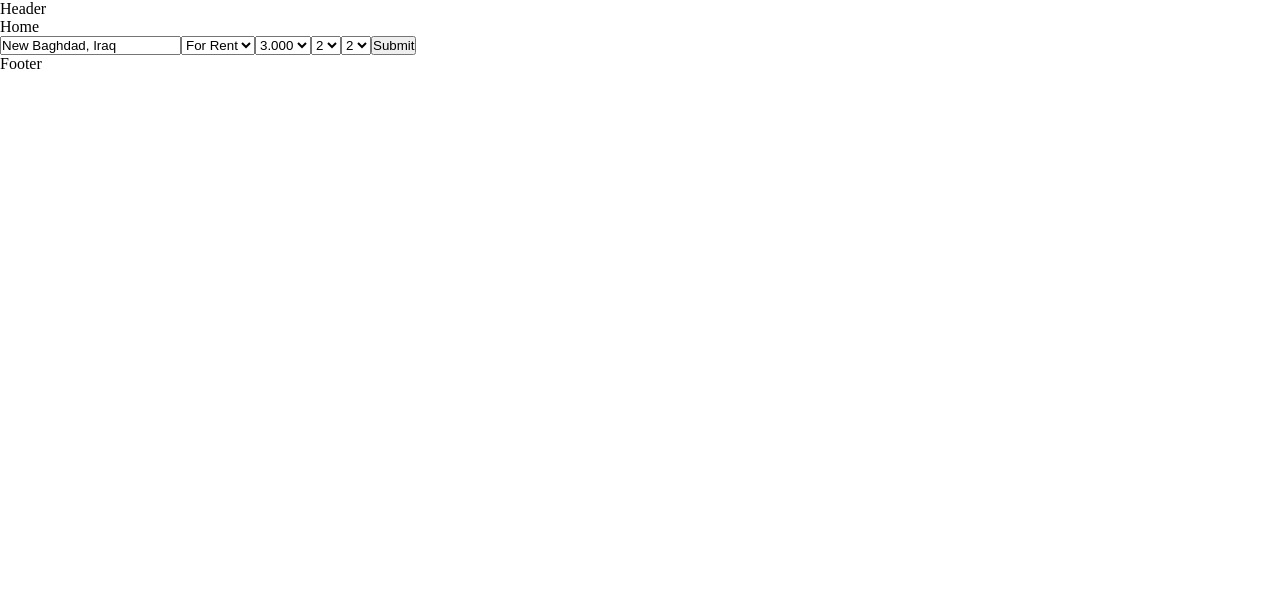
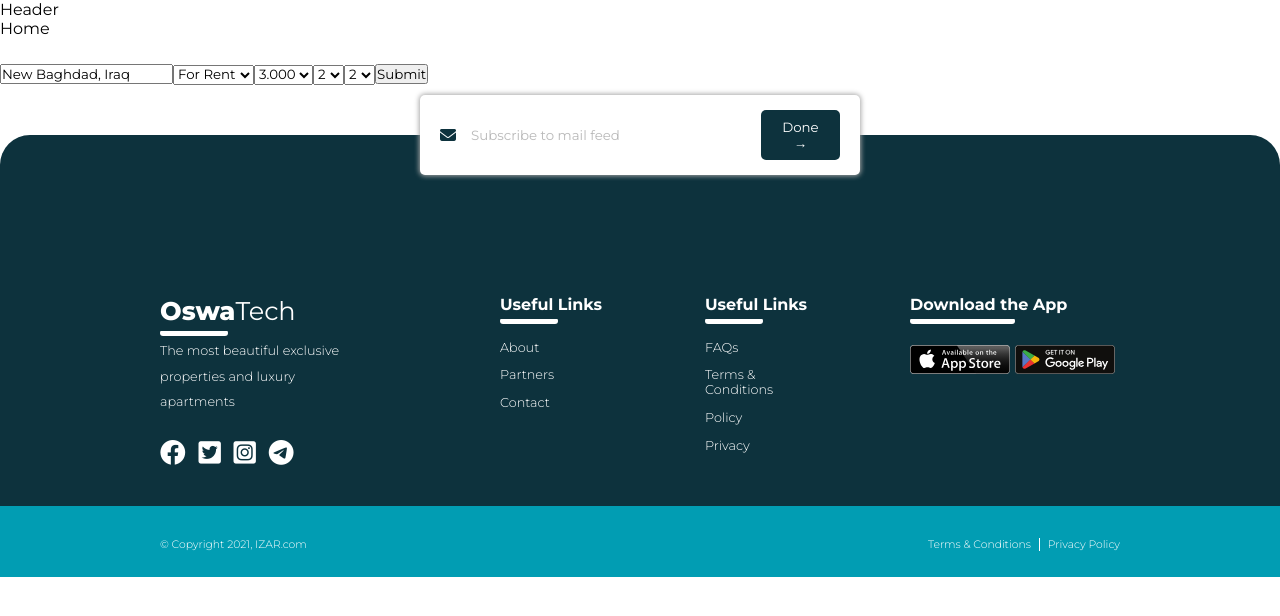
Before and after one commit to mhdalihoria/real-estate, a React (Vite) app: page / in a window 1280 px wide. Shown: the top 616 px of the page. Built offline with nearby package versions, Linux system fonts and the light colour scheme.

Commit message:
Created Footer

```diff
--- a/index.html
+++ b/index.html
@@ -3,7 +3,19 @@
   <head>
     <meta charset="UTF-8" />
     <meta name="viewport" content="width=device-width, initial-scale=1.0" />
-    <link rel="stylesheet" href="https://cdnjs.cloudflare.com/ajax/libs/font-awesome/6.2.0/css/all.min.css" integrity="sha512-xh6O/CkQoPOWDdYTDqeRdPCVd1SpvCA9XXcUnZS2FmJNp1coAFzvtCN9BmamE+4aHK8yyUHUSCcJHgXloTyT2A==" crossorigin="anonymous" referrerpolicy="no-referrer" />
+    <link
+      rel="stylesheet"
+      href="https://cdnjs.cloudflare.com/ajax/libs/font-awesome/6.2.0/css/all.min.css"
+      integrity="sha512-xh6O/CkQoPOWDdYTDqeRdPCVd1SpvCA9XXcUnZS2FmJNp1coAFzvtCN9BmamE+4aHK8yyUHUSCcJHgXloTyT2A=="
+      crossorigin="anonymous"
+      referrerpolicy="no-referrer"
+    />
+    <link rel="preconnect" href="https://fonts.googleapis.com" />
+    <link rel="preconnect" href="https://fonts.gstatic.com" crossorigin />
+    <link
+      href="https://fonts.googleapis.com/css2?family=Inter:wght@400;500&family=Montserrat:wght@300;400;700;800&display=swap"
+      rel="stylesheet"
+    />
     <title>OswaTech - Real Estate</title>
   </head>
   <body>
--- a/src/App.css
+++ b/src/App.css
@@ -3,6 +3,25 @@
   --secondary-dark: #5e9db3;
   --scrollbar-bg: #f1f1f1;
   --scrollbar-fg: #bedfe4;
+}
+.stronger-text {
+  font-weight: 800;
+}
+
+.strong-text {
+  font-weight: 700;
+}
+
+.thin-text {
+  font-weight: 300;
+}
+
+.regular-text {
+  font-weight: 400;
+}
+
+body {
+    /* height: 100%; */
 }
 
 /* ********************************************* */
@@ -11,21 +30,21 @@
 
 /* Styling scrollbar - start*/
 .query-results--details--listings::-webkit-scrollbar {
-    width: 6px;               /* width of the entire scrollbar */
+  width: 6px; /* width of the entire scrollbar */
 }
 
 .query-results--details--listings::-webkit-scrollbar-track {
-    background: var(--scrollbar-bg);        /* color of the tracking area */
+  background: var(--scrollbar-bg); /* color of the tracking area */
 }
 
 .query-results--details--listings::-webkit-scrollbar-thumb {
-    background-color: var(--scrollbar-fg);    /* color of the scroll thumb */
-    border-radius: 20px;       /* roundness of the scroll thumb */
-    border: 3px solid var(--scrollbar-bg);  /* creates padding around scroll thumb */
+  background-color: var(--scrollbar-fg); /* color of the scroll thumb */
+  border-radius: 20px; /* roundness of the scroll thumb */
+  border: 3px solid var(--scrollbar-bg); /* creates padding around scroll thumb */
 }
 
 /* Works on Firefox */
-.query-results--details--listings{
+.query-results--details--listings {
   scrollbar-width: thin;
   scrollbar-color: var(--scrollbar-fg) var(--scrollbar-bg);
 }
@@ -77,13 +96,12 @@
 }
 
 .icon-small {
-    background: var(--main-dark) ;
+  background: var(--main-dark);
   color: white;
   padding: 10px 8px;
   border-radius: 8px;
   font-size: 13px;
   margin-right: 5px;
-
 }
 
 .listing--card {
@@ -107,8 +125,8 @@
   padding: 5px 25px;
   border-radius: 9px;
 
-    font-size: .7em;
-    color:var(--secondary-dark);
+  font-size: 0.7em;
+  color: var(--secondary-dark);
   font-weight: 700;
 }
 
@@ -120,30 +138,30 @@
 }
 
 .card-price-location {
-    margin-top: .4em;
+  margin-top: 0.4em;
 }
 
 .card-price {
   font-size: 1.3rem;
   color: var(--main-dark);
   font-weight: 700;
-    margin-right: .5em;
+  margin-right: 0.5em;
 }
 
 .card-location {
-    font-size: .95rem;
+  font-size: 0.95rem;
   font-weight: 400;
   color: #515151;
 }
 
 .card-features {
-    margin-top: .55em;
+  margin-top: 0.55em;
 
   display: flex;
   flex-wrap: wrap;
 }
 
-.card-features--text{
+.card-features--text {
   margin-right: 7px;
 }
 
@@ -155,7 +173,176 @@
 /**           STYLING RENT PAGE - END           **/
 /* ********************************************* */
 
+/* ********************************************* */
+/**          STYLING FOOTER - START             **/
+/* ********************************************* */
+footer {
+  width: 100%;
+  color: #fff;
+  margin-top: 50px;
+  ;
+}
 
+.footer-upper--mail-feed {
+  background: #fff;
+  width: 300px;
+  margin: 0 auto;
+  box-shadow: 0px 0px 5px 1px rgb(167, 167, 167);
+  border-radius: 5px;
+  padding: 15px 20px;
+  transform: translateY(-50%);
+
+  display: flex;
+  justify-content: center;
+  align-items: center;
+}
+
+.fa-envelope {
+  color: var(--main-dark);
+  padding-right: 5px;
+}
+
+.mail-feed--input {
+  border: none;
+  opacity: 0.5;
+  padding: 0 10px;
+  width: 60%;
+}
+
+.mail-feed--input:focus {
+  outline: none;
+}
+
+.mail-feed--btn {
+    border: none;
+    background-color: var(--main-dark);
+    color: #fff;
+    padding: 9px 5px;
+    border-radius: 5px;
+}
+
+.footer-upper {
+  background: var(--main-dark);
+
+  border-top-left-radius: 30px;
+  border-top-right-radius: 30px;
+}
+
+.footer-upper--footer-body {
+  display: flex;
+  flex-wrap: wrap;
+  justify-content: space-between;
+
+  width: 75%;
+  margin: 0 auto;
+  padding-bottom: 40px;
+}
+
+.footer-upper--footer-body,
+.footer-body--intro,
+.footer-body--useful-links,
+.footer-body--help,
+.footer-body--download {
+  margin-top: 40px;
+}
+
+.footer-body--intro {
+  width: 250px;
+}
+
+.footer-body--intro span {
+  font-size: 1.6rem;
+}
+
+.footer-body--intro__desc {
+  font-size: 0.8rem;
+  padding-top: 0.8rem;
+  width: 85%;
+  line-height: 2em;
+}
+
+.footer-body--into__socials {
+  margin-top: 25px;
+}
+
+.footer-body--into__socials i {
+  font-size: 1.6rem;
+  padding-right: 0.5em;
+  cursor: pointer;
+}
+
+.footer-body--useful-links,
+.footer-body--help {
+  width: 115px;
+}
+
+.title {
+  margin-bottom: 1em;
+  padding-bottom: 10px;
+  position: relative;
+  z-index: 1;
+}
+
+.title:before {
+  content: "";
+  position: absolute;
+  left: 0;
+  bottom: 0;
+  height: 1px;
+  width: 50%;
+  border-bottom: 5px solid #fff;
+  border-radius: 5px;
+}
+
+.item {
+  padding-bottom: 1em;
+  font-size: 0.8rem;
+  cursor: pointer;
+}
+
+.download-container img {
+  width: 100px;
+  height: auto;
+  margin-top: 5px;
+  padding-right: 5px;
+}
+
+/**************footer lower************/
+.footer-lower {
+  background: #019db3;
+}
+
+.footer-lower-body {
+  display: flex;
+  justify-content: space-between;
+  flex-wrap: wrap;
+
+  width: 75%;
+  margin: 0 auto;
+  padding-top: 2rem;
+  padding-bottom: 1.6rem;
+}
+
+.footer-lower--copyright,
+.footer-lower--terms {
+  font-size: 0.675rem;
+}
+
+.footer-lower--terms a,
+.footer-lower--copyright span {
+  text-decoration: none;
+  color: #fff;
+}
+
+.footer-lower--terms .terms {
+  border-right: 1px solid #fff;
+  padding-right: 0.5rem;
+  margin-right: 0.5rem;
+}
+
+/* ********************************************* */
+/**          STYLING FOOTER - END             **/
+/* ********************************************* */
 
 /* ********************************************* */
 /**           MEDIA QUERIES - START             **/
@@ -165,6 +352,17 @@
   .query-results--details--listings {
     grid-template-columns: repeat(2, 1fr);
     max-height: 1200px;
+  }
+
+  .footer-upper--mail-feed {
+    width: 400px;
+  }
+  .mail-feed--input {
+    width: 70%;
+  }
+
+  .mail-feed--btn {
+      padding: 9px 13px;
   }
 }
 
@@ -178,12 +376,11 @@
   .query-results {
     grid-template-columns: 1fr 1.5fr;
     grid-gap: 1rem;
-        grid-template-areas:
-        "map details";
+    grid-template-areas: "map details";
   }
   .query-results--details--listings {
     grid-template-columns: repeat(2, 1fr);
-        justify-items:start ;
+    justify-items: start;
     max-height: 750px;
   }
 
@@ -191,11 +388,9 @@
     height: 100%;
     width: 100%;
   }
-
 }
 
 @media (min-width: 1200px) {
-
   .query-results--details--listings {
     grid-template-columns: repeat(3, 1fr);
   }
@@ -203,19 +398,14 @@
   .listing--card {
     max-width: 200px;
     margin-bottom: 2rem;
-
   }
 }
-
 
 @media (min-width: 1450px) {
   .listing--card {
     max-width: 250px;
     margin-bottom: 2rem;
-
   }
-
-
 }
 
 /* ********************************************* */
--- a/src/Components/Footer.jsx
+++ b/src/Components/Footer.jsx
@@ -1,9 +1,86 @@
-import React from 'react'
+import React from "react";
+import appStore from "../images/app-store.svg";
+import playStore from "../images/play-store.svg";
 
 const Footer = () => {
   return (
-    <div>Footer</div>
-  )
-}
+    <footer>
+      {/*********** the dark blue side of the footer ************/}
 
-export default Footer
+      <div className="footer-upper">
+        {/*********** the input field in footer ************/}
+        <div className="footer-upper--mail-feed">
+          <i className="fa-solid fa-envelope"></i>
+          <input
+            type="email"
+            placeholder="Subscribe to mail feed"
+            className="mail-feed--input"
+          />
+          <button className="mail-feed--btn">Done →</button>
+        </div>
+
+        <div className="footer-upper--footer-body">
+          {/*********** company name and description + social media links ************/}
+          <div className="footer-body--intro">
+            <span className="title">
+              <span className="stronger-text">Oswa</span>Tech
+            </span>
+            <p className="footer-body--intro__desc thin-text">
+              The most beautiful exclusive properties and luxury apartments
+            </p>
+            <div className="footer-body--into__socials">
+              <i className="fa-brands fa-facebook"></i>
+              <i className="fa-brands fa-square-twitter"></i>
+              <i className="fa-brands fa-square-instagram"></i>
+              <i className="fa-brands fa-telegram"></i>
+            </div>
+          </div>
+
+          {/*********** useful links ************/}
+          <div className="footer-body--useful-links">
+            <p className="title strong-text">Useful Links</p>
+
+            <p className="item thin-text">About</p>
+            <p className="item thin-text">Partners</p>
+            <p className="item thin-text">Contact</p>
+          </div>
+
+          {/*********** help ************/}
+          <div className="footer-body--help">
+          <p className="title strong-text">Useful Links</p>
+
+            <p className="item thin-text">FAQs</p>
+            <p className="item thin-text">Terms & Conditions</p>
+            <p className="item thin-text">Policy</p>
+            <p className="item thin-text">Privacy</p>
+          </div>
+
+          {/*********** get on app store ************/}
+          <div className="footer-body--download">
+            <p className="title strong-text">
+              Download the App
+            </p>
+            <div className="download-container">
+              <img src={appStore} alt="Get it on App Store" />
+              <img src={playStore} alt="Get it on Play Store" />
+            </div>
+          </div>
+        </div>
+      </div>
+      {/*********** the light blue side of the footer ************/}
+      <div className="footer-lower">
+        <div className="footer-lower-body">
+        <div className="footer-lower--copyright">
+          <span className="thin-text">&copy; Copyright 2021, IZAR.com</span>
+        </div>
+        <div className="footer-lower--terms">
+          <a href="#" className="thin-text terms">Terms & Conditions</a>
+          <a href="#" className="thin-text">Privacy Policy</a>
+        </div>
+        </div>
+      </div>
+    </footer>
+  );
+};
+
+export default Footer;
--- a/src/index.css
+++ b/src/index.css
@@ -1,4 +1,5 @@
 * {
   padding: 0;
   margin: 0;
+  font-family: 'Montserrat', sans-serif;
 }
```
Also changed, not shown: src/images/app-store.svg (added), src/images/play-store.svg (added). Lines whose indentation alone changed are shown as unchanged.
